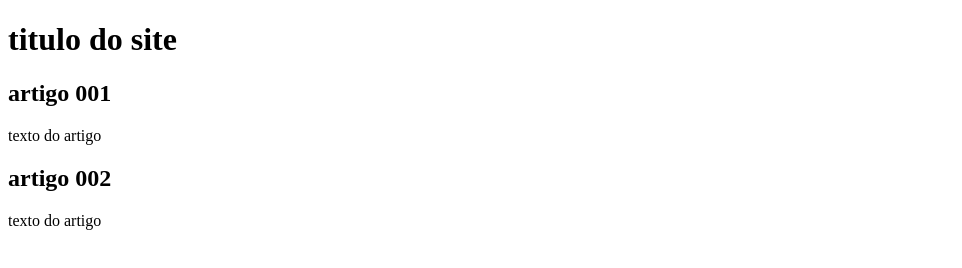
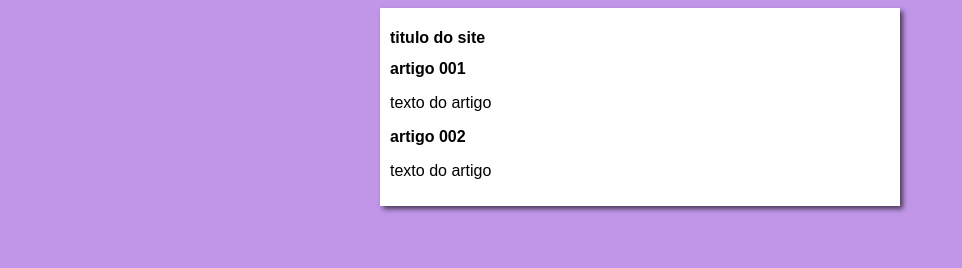
Before and after one commit to Romulo99/Site-de-teste, a plain HTML site: page index.html in a window 1280 px wide. Shown: the whole page, without its empty margins (0-962 px from the left). Drawn offline with Linux system fonts and the light colour scheme.

Commit message:
iniciei o design

```diff
--- /dev/null
+++ b/estilos.css
@@ -0,0 +1,16 @@
+* {
+    font-family: Arial, Helvetica, sans-serif;
+    font-size: 16px;
+}
+
+body {
+    background-color: rgb(193, 150, 233);
+}
+
+main {
+    background-color: white;
+    width: 500px;
+    margin: auto;
+    padding: 10px;
+    box-shadow: 3px 3px 5px rgba(0, 0, 0, 0.623);
+}
--- a/index.html
+++ b/index.html
@@ -4,6 +4,7 @@
     <meta charset="UTF-8">
     <meta http-equiv="X-UA-Compatible" content="IE=edge">
     <meta name="viewport" content="width=device-width, initial-scale=1.0">
+    <link rel="stylesheet" href="estilos.css">
     <title>titulo do site</title>
 </head>
 <body>
```
